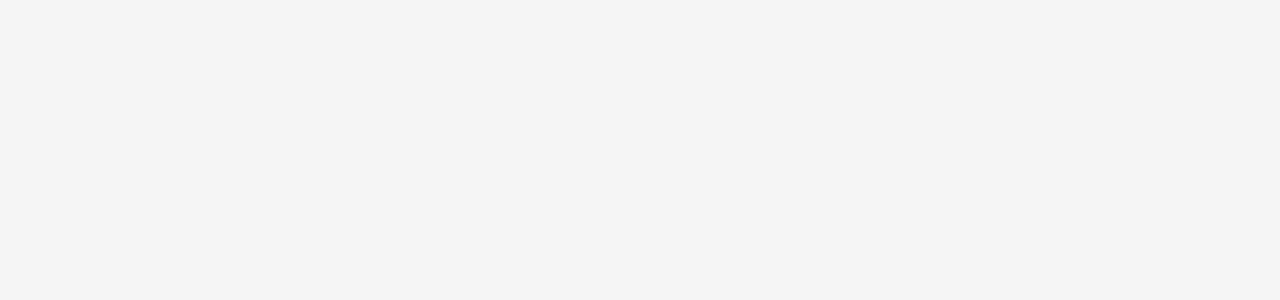
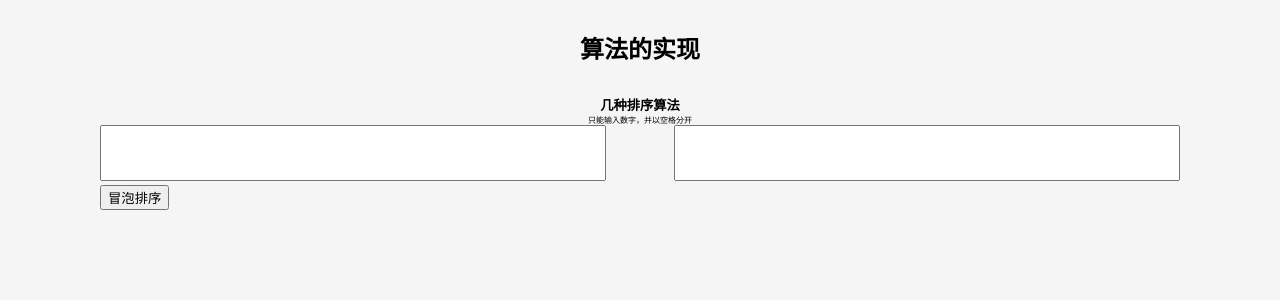
Before and after one commit to initialing/vue-study, a Vue app: page /algo in a window 1280 px wide. Shown: the top 300 px of the page. Built offline with nearby package versions, Linux system fonts and the light colour scheme.

Commit message:
添加算法页面，实现冒泡排序

```diff
--- /dev/null
+++ b/src/pages/algorithm/algo.css
@@ -0,0 +1,32 @@
+.js-algo{
+    width: 1080px;
+    height: 100%;
+    margin: auto;
+    /* background-color:white; */
+}
+h1{
+    margin: 30px;
+}
+header{
+    /* background-color: white; */
+    text-align: center;
+}
+.js-sort p{
+    font-size: 8px;
+}
+h5{
+    margin: 0px;
+}
+.sort-input{
+    width: 500px;
+    height: 50px;
+    overflow-x:scroll;
+    resize: none;
+}
+.sort-output{
+    width: 500px;
+    height: 50px;
+    float: right;
+    overflow-x:scroll;
+    resize: none;
+}
--- /dev/null
+++ b/src/pages/algorithm/algo.js
@@ -0,0 +1,25 @@
+/* eslint-disable */
+
+
+export default {
+    name: 'Algo',
+    data(){
+        return {
+            sortin:'',
+            sortout:'',
+        }
+    },
+    methods:{
+        bubblesort(){
+            let temp=this.sortin.split(' ')
+            for(let i=0;i<temp.length;i++){
+                for(let j=0;j<temp.length-i;j++){
+                    if(temp[j]>temp[j+1]){
+                        [temp[j],temp[j+1]]=[temp[j+1],temp[j]]
+                    }
+                }
+            }
+            this.sortout = temp.join(' ')
+        }
+    }
+}
--- /dev/null
+++ b/src/pages/algorithm/algo.vue
@@ -0,0 +1,21 @@
+<template>
+    <article class='js-algo'>
+        <header>
+            <h1>算法的实现</h1>
+        </header>
+        <article class='js-sort'>
+            <header>
+                <h5>几种排序算法</h5>
+                <p>只能输入数字，并以空格分开</p>
+            </header>
+            <textarea class='sort-input' v-model="sortin"></textarea>
+            <textarea class='sort-output' readonly='readonly' v-model="sortout"></textarea>
+            <footer>
+                <button class='bubble' @click="bubblesort">冒泡排序</button>
+            </footer>
+        </article>
+    </article>
+</template>
+<script src='./algo.js'></script>
+<style scoped></style>
+<style src='./algo.css'></style>
--- a/src/router/index.js
+++ b/src/router/index.js
@@ -3,6 +3,7 @@ import Vue from 'vue'
 import Router from 'vue-router'
 import Main from '@/pages/main/main.vue'
 import Test from '@/pages/test/test.vue'
+import Algo from '@/pages/algorithm/algo.vue'
 
 Vue.use(Router)
 
@@ -17,6 +18,10 @@ export default new Router({
       path:'/test',
       name:'test',
       component:Test
+    },{
+      path:'/algo',
+      name:'algo',
+      component:Algo
     }
   ]
 })
```
Also changed, not shown: 1 other file (tests, documents, lock files or other folders).
